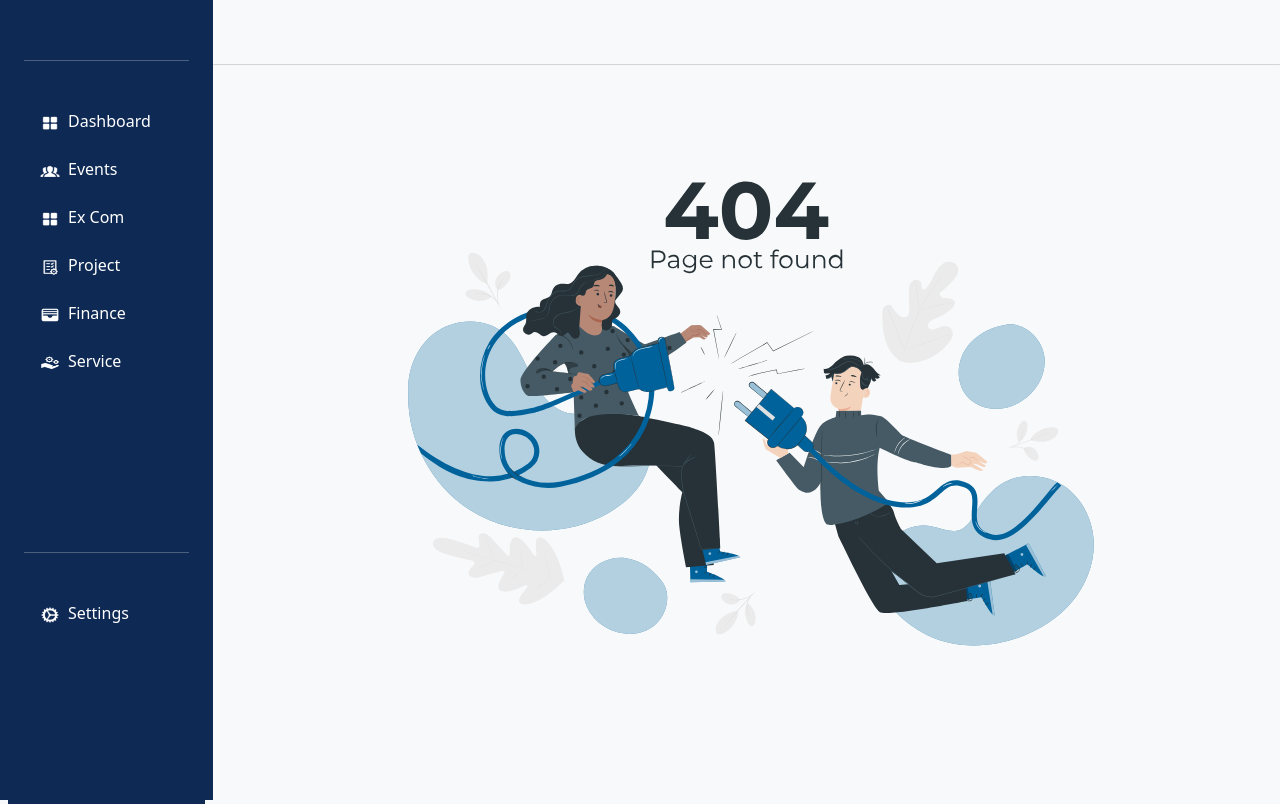
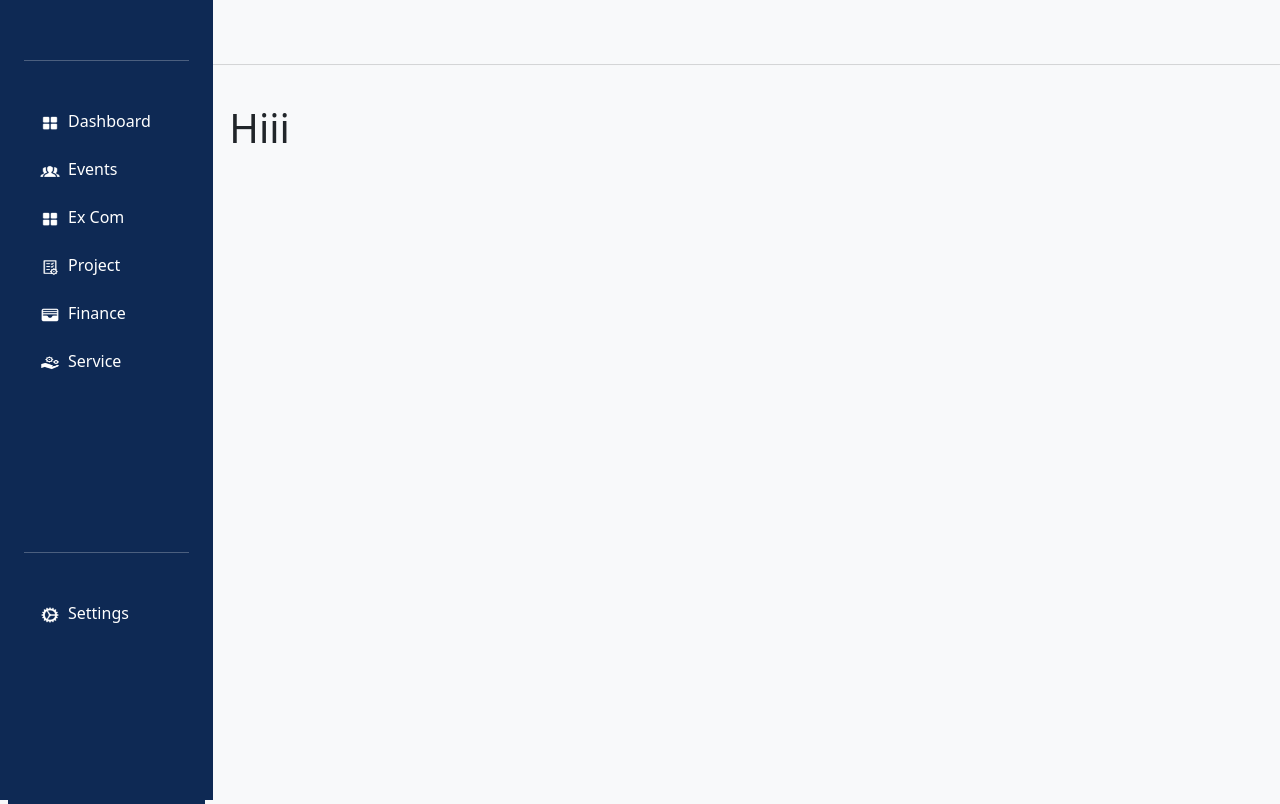
Before and after one commit to smaasath/IEEE-Student-branch-front-end, a React (Vite) app: page /dashboard/executiveCommitteePage in a window 1280 px wide. Built offline with nearby package versions, Linux system fonts and the light colour scheme.

Commit message:
Create executiveCommitteePage

```diff
--- a/src/App.jsx
+++ b/src/App.jsx
@@ -3,6 +3,7 @@ import './App.css';
 import { Route, Routes, } from 'react-router-dom';
 import DashboardLayout from './components/layouts/dashboardLayout/dashboardLayout';
 import ExcomLandingPage from './pages/excomFLow/excomLandingPage/excomLandingPage';
+import ExecutiveCommitteePage from './pages/excomFLow/executiveCommitteePage/executiveCommitteePage';
 import SignIN from './pages/authFlow/signIn/signIn';
 import SignUp from './pages/authFlow/signUp/signUp';
 import VerifyCode from './pages/authFlow/verifyCode/verifyCode';
@@ -32,6 +33,7 @@ function App() {
         <Route path='/forgot-password/change-password' element={<ChangePassword />} />
         <Route path='/dashboard' element={<DashboardLayout />}>
           <Route path='executive-committee' element={<ExcomLandingPage />} />
+          <Route path='executiveCommitteePage' element={<ExecutiveCommitteePage />} />
           <Route path='project'>
             <Route path='' element={<ProjectLandingPage />} />
             <Route path='time-line' element={<TimeLinePage />} />
--- /dev/null
+++ b/src/pages/excomFLow/executiveCommitteePage/executiveCommitteePage.jsx
@@ -0,0 +1,11 @@
+import React from 'react'
+
+const executiveCommitteePage = () => {
+  return (
+    <div>
+      <h1>Hiii</h1>
+    </div>
+  )
+}
+
+export default executiveCommitteePage
```
